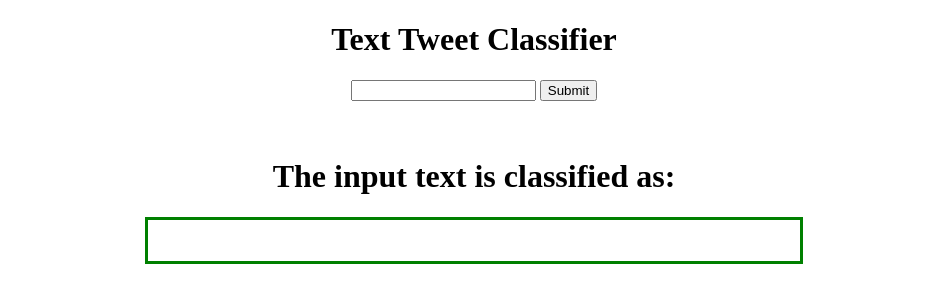
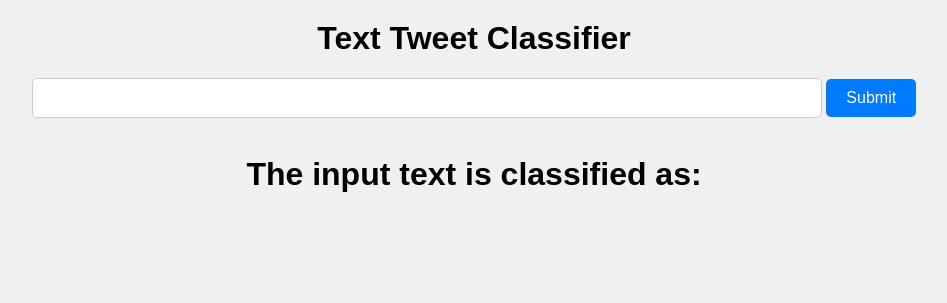
Before and after one commit to Sudkart/DS_ProjectManagement, a Flask app: page / in a window 1280 px wide. Shown: the top 303 px of the page, without its empty margins (166-1113 px from the left). Run offline with Flask 3, Linux system fonts and the light colour scheme.

Commit message:
changes for UI

```diff
--- a/flask_app/template/index.html
+++ b/flask_app/template/index.html
@@ -3,27 +3,61 @@
 <html>
   <head>
     <title>Flask App</title>
+    <style>
+      body {
+        font-family: Arial, sans-serif;
+        background-color: #f0f0f0;
+        margin: 0;
+        padding: 0;
+      }
+
+      h1 {
+        text-align: center;
+        font-size: 32px;
+        margin-top: 20px;
+      }
+
+      input[type="text"] {
+        padding: 10px;
+        width: 60%;
+        border: 1px solid #ccc;
+        border-radius: 5px;
+        font-size: 16px;
+      }
+
+      button {
+        padding: 10px 20px;
+        background-color: #007bff;
+        color: #fff;
+        border: none;
+        border-radius: 5px;
+        font-size: 16px;
+        cursor: pointer;
+      }
+
+      button:hover {
+        background-color: #0056b3;
+      }
+
+      #result {
+        text-align: center;
+        margin-top: 20px;
+      }
+    </style>
   </head>
   <body>
-    <!-- Header with big label -->
-    <h1 style="text-align: center; font-size: 32px">Text Tweet Classifier</h1>
+    <h1>Text Tweet Classifier</h1>
 
-    <!-- Text box and button -->
     <div style="text-align: center">
       <input type="text" id="textbox" />
       <button onclick="submitData()">Submit</button>
     </div>
-    <br></br>
-    <div style="text-align: center">
-        <h1>The input text <span id="ïnputText" style="color: orangered;"></span> is classified as:</h1>
-        <div style="border: 1px solid black; margin: auto;
-        width: 50%;
-        border: 3px solid green;
-        padding: 10px;">
-          <h1><span id="sessionItemValue"></span></h1>
-        </div>
+    <br />
+    <div id="result">
+      <h1>The input text<span id="ïnputText" style="color: orangered;"></span> is classified as:</h1><span id="sessionItemValue"></span>
     </div>
-    <!-- Add any other content below if needed -->
+
+
   </body>
 </html>
 
```
